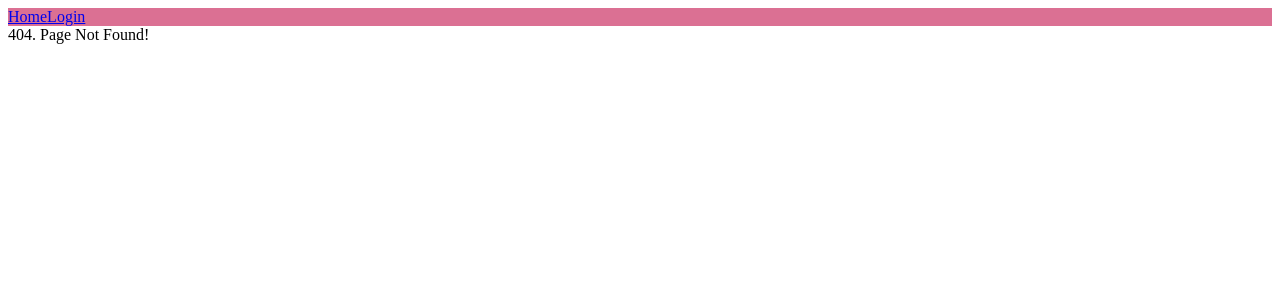
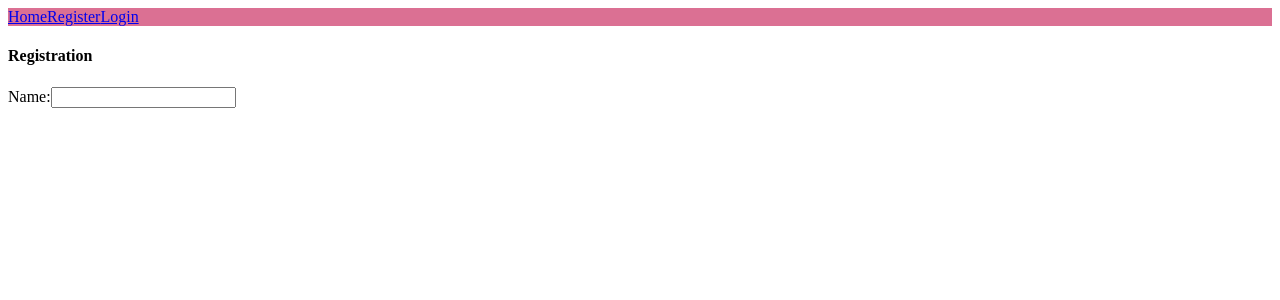
Before and after one commit to GuRuGuMaWaRu/Learning_projects, a React (Create React App) app in the folder app_react_9/client/: page /register in a window 1280 px wide. Before the commit this address had no page. Shown: the top 300 px of the page. Built offline with nearby package versions, Linux system fonts and the light colour scheme.

Commit message:
Client --- add a draft Register page

```diff
--- a/app_react_9/client/src/App.js
+++ b/app_react_9/client/src/App.js
@@ -3,6 +3,7 @@ import { BrowserRouter as Router, Switch, Route } from "react-router-dom";
 
 import Navbar from "./components/layout/Navbar";
 import Home from "./components/pages/Home";
+import Register from "./components/pages/Register";
 import Login from "./components/pages/Login";
 import NotFound from "./components/pages/NotFound";
 
@@ -12,6 +13,7 @@ function App() {
       <Navbar />
       <Switch>
         <Route exact path="/" component={Home} />
+        <Route exact path="/register" component={Register} />
         <Route exact path="/login" component={Login} />
         <Route component={NotFound} />
       </Switch>
--- a/app_react_9/client/src/components/layout/Navbar.js
+++ b/app_react_9/client/src/components/layout/Navbar.js
@@ -11,6 +11,7 @@ const Navbar = () => {
   return (
     <StyledHeader>
       <Link to="/">Home</Link>
+      <Link to="/register">Register</Link>
       <Link to="/login">Login</Link>
     </StyledHeader>
   );
--- /dev/null
+++ b/app_react_9/client/src/components/pages/Register.js
@@ -0,0 +1,32 @@
+import React, { useState } from "react";
+
+const Register = () => {
+  const [user, setUser] = useState({
+    name: "",
+    email: "",
+    password1: "",
+    password2: ""
+  });
+
+  const { name, email, password1, password2 } = user;
+
+  const handleChange = e => {
+    setUser({ ...user, [e.target.name]: e.target.value });
+  };
+
+  const handleSubmit = e => {
+    e.preventDefault();
+  };
+
+  return (
+    <div>
+      <h4>Registration</h4>
+      <form onSubmit={handleSubmit}>
+        <label htmlFor="name">Name:</label>
+        <input type="text" name="name" value={name} onChange={handleChange} />
+      </form>
+    </div>
+  );
+};
+
+export default Register;
```
